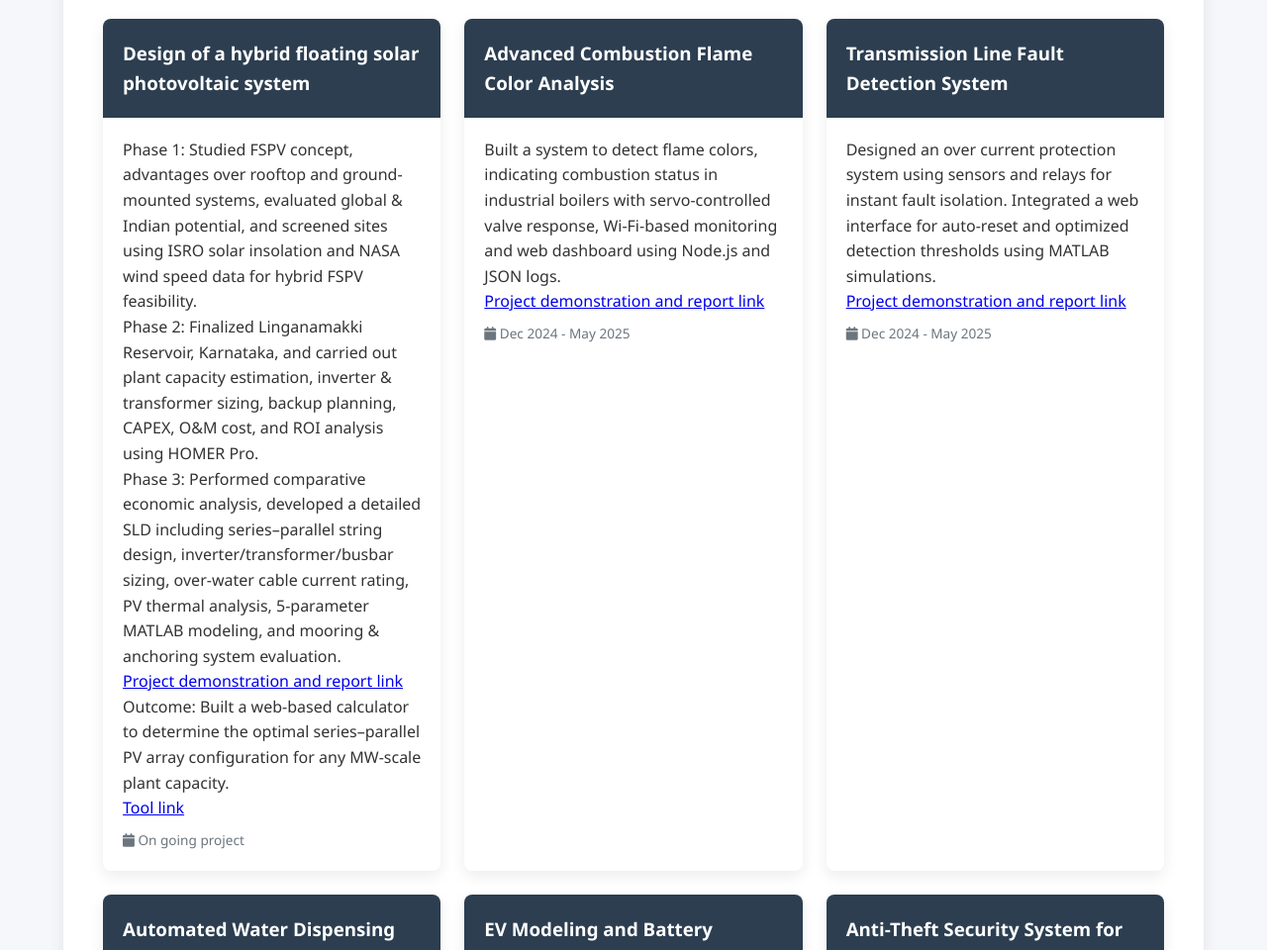
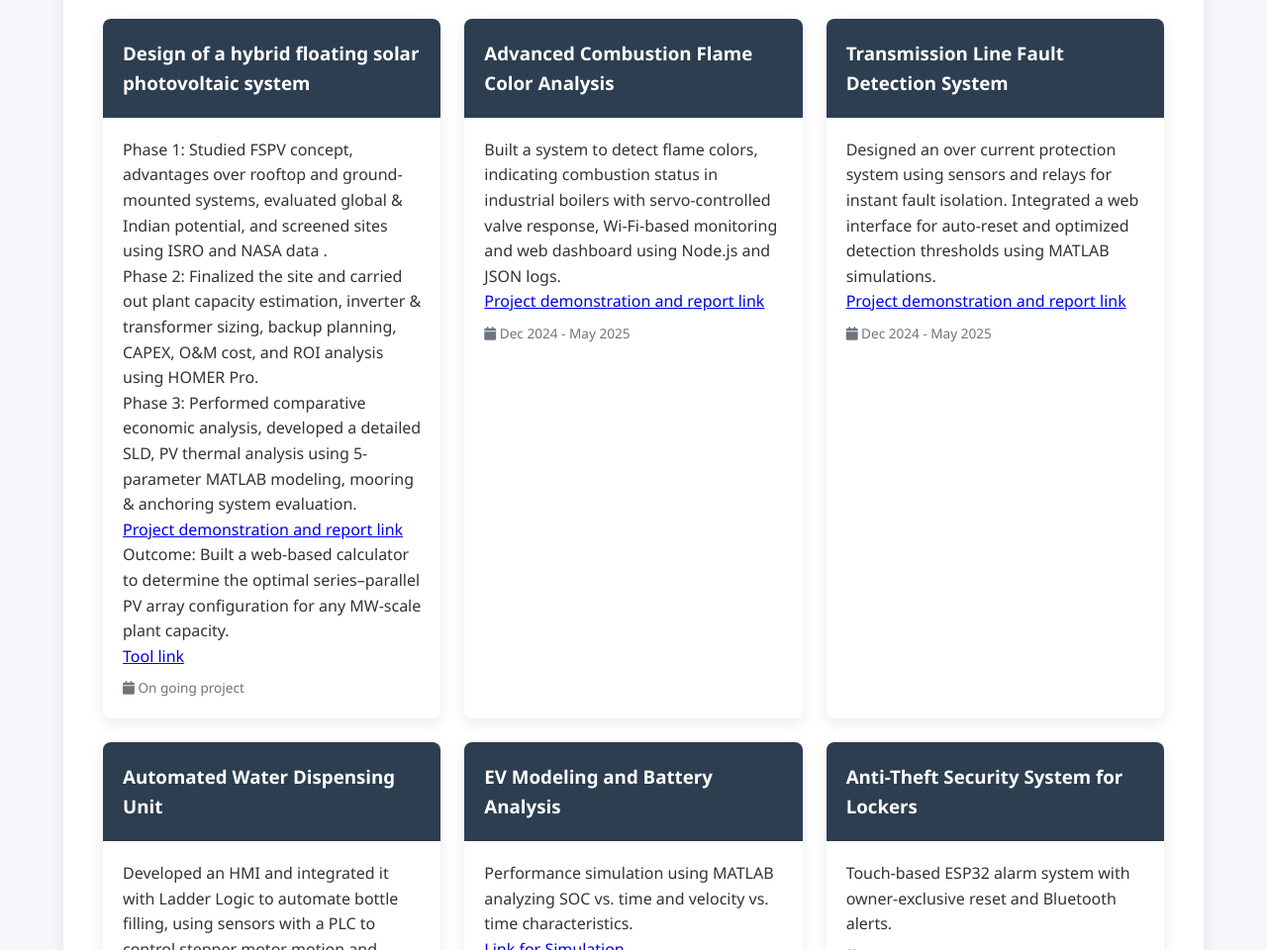
Before and after one commit to jaskaranarora/jaskaran, a plain HTML site: page index.html in a window 1280 px wide. Shown: the part 1840-2800 px from the top of the page at 99% size. Drawn offline with Linux system fonts and the light colour scheme.

```diff
--- a/index.html
+++ b/index.html
@@ -485,7 +485,7 @@
           </div>
         </div>
         <div class="intro-img">
-          <img src="https://media.licdn.com/dms/image/v2/D5603AQF7-QGtbTEmmQ/profile-displayphoto-shrink_200_200/profile-displayphoto-shrink_200_200/0/1706950749615?e=1760572800&v=beta&t=XFCUFYhmkWKAkHLvkVGjGXRRAofAsfLvhXotYf2XhC4" alt="Jaskaran singh Arora">
+          <img src="https://drive.google.com/file/d/1FS0oQL9267OuKtyz3p-3qCMvTPyXM_Bf/view?usp=sharing" alt="Jaskaran singh Arora">
         </div>
       </div>
     </header>
@@ -598,9 +598,9 @@
               <h3>Design of a hybrid floating solar photovoltaic system</h3>
             </div>
             <div class="project-body">
-              <p>Phase 1: Studied FSPV concept, advantages over rooftop and ground-mounted systems, evaluated global & Indian potential, and screened sites using ISRO solar insolation and NASA wind speed data for hybrid FSPV feasibility. </p>
-			  <p>Phase 2: Finalized Linganamakki Reservoir, Karnataka, and carried out plant capacity estimation, inverter & transformer sizing, backup planning, CAPEX, O&M cost, and ROI analysis using HOMER Pro. </p>
-			  <p>Phase 3: Performed comparative economic analysis, developed a detailed SLD including series–parallel string design, inverter/transformer/busbar sizing, over-water cable current rating, PV thermal analysis, 5-parameter MATLAB modeling, and mooring & anchoring system evaluation.</p>
+              <p>Phase 1: Studied FSPV concept, advantages over rooftop and ground-mounted systems, evaluated global & Indian potential, and screened sites using ISRO and NASA data . </p>
+			  <p>Phase 2: Finalized the site and carried out plant capacity estimation, inverter & transformer sizing, backup planning, CAPEX, O&M cost, and ROI analysis using HOMER Pro. </p>
+			  <p>Phase 3: Performed comparative economic analysis, developed a detailed SLD, PV thermal analysis using 5-parameter MATLAB modeling, mooring & anchoring system evaluation.</p>
              <p> <a href="https://drive.google.com/drive/folders/1o02bnnIThUiZaKlJxj5fRfs1oeunQLmz" target="_blank">Project demonstration and report link</a>  </p>
 			  <p> Outcome: Built a web-based calculator to determine the optimal series–parallel PV array configuration for any MW-scale plant capacity. </p>
 				<p> <a href="https://jaskaranarora.github.io/solar-/" target="_blank">Tool link</a> </p>
```
